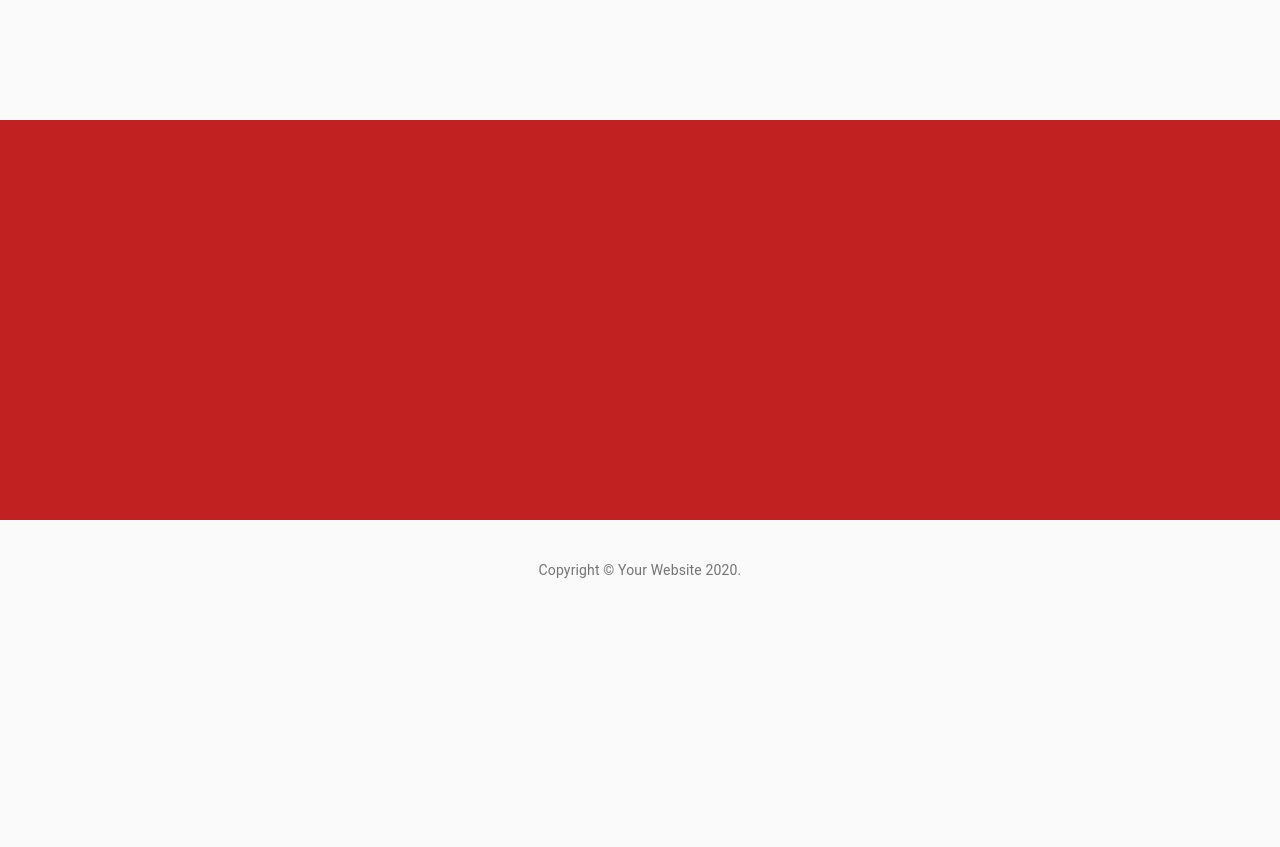
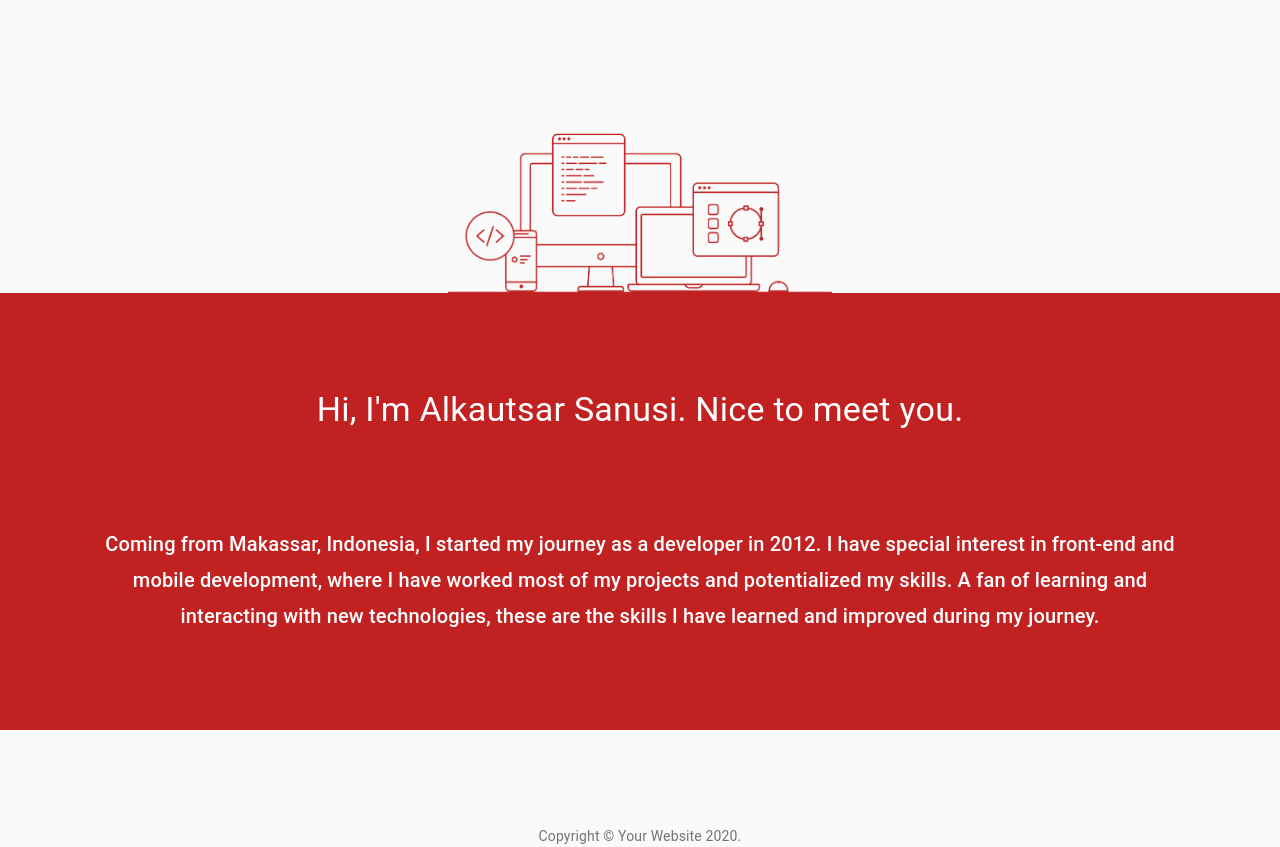
Before and after one commit to alsanusi/new-als-site, a React (Create React App) app: page / in a window 1280 px wide. Shown: the part 760-1607 px from the top of the page. Before the commit the page ends 1340 px from the top, so only its background shows below. Built offline with nearby package versions, Linux system fonts and the light colour scheme.

Commit message:
feat: new layout

```diff
--- a/src/views/Index.jsx
+++ b/src/views/Index.jsx
@@ -1,24 +1,11 @@
 import React, { Fragment } from 'react';
 import CssBaseline from '@material-ui/core/CssBaseline';
 import Typography from '@material-ui/core/Typography';
-import Link from '@material-ui/core/Link';
 import { makeStyles } from '@material-ui/core/styles';
 import Container from '@material-ui/core/Container';
 import Box from '@material-ui/core/Box';
 import AppBar from './components/AppBar';
-
-function Copyright() {
-    return (
-        <Typography variant="body2" color="textSecondary" align="center">
-            {'Copyright © '}
-            <Link color="inherit" href="https://material-ui.com/">
-                Your Website
-      </Link>{' '}
-            {new Date().getFullYear()}
-            {'.'}
-        </Typography>
-    );
-}
+import Copyright from './components/Copyright';
 
 const useStyles = makeStyles((theme) => ({
     '@global': {
@@ -52,6 +39,29 @@ const useStyles = makeStyles((theme) => ({
             paddingBottom: theme.spacing(6),
         },
     },
+    img: {
+        width: '30%',
+        marginLeft: 'auto',
+        marginRight: 'auto',
+        display: 'block',
+        [theme.breakpoints.up('xs')]: {
+            width: '80%',
+        },
+        [theme.breakpoints.up('lg')]: {
+            width: '30%',
+        },
+    },
+    descHeader: {
+        paddingTop: theme.spacing(12),
+        color: '#fff'
+    },
+    desc: {
+        color: '#fff',
+        lineHeight: '1.8',
+        whiteSpace: 'no-wrap',
+        margin: theme.spacing(12),
+        paddingBottom: theme.spacing(12),
+    }
 }));
 
 export default function Index() {
@@ -72,8 +82,24 @@ export default function Index() {
                 </Typography>
             </Container>
             {/* End hero unit */}
-            <Box width="auto" style={{ backgroundColor: '#C12121', height: '50vh', width: '100%' }}>
-                <Typography component="div" />
+            <div>
+                <img
+                    className={classes.img}
+                    alt={''}
+                    src={require("../assets/img/laptop.png")}
+                />
+            </div>
+            <Box width="auto" style={{ backgroundColor: '#C12121', minHeight: '50vh', width: '100%' }}>
+                <Typography variant="h4" align="center" gutterBottom className={classes.descHeader}>
+                    Hi, I'm Alkautsar Sanusi. Nice to meet you.
+                </Typography>
+                <Typography variant="h6" align="center" className={classes.desc}>
+                    Coming from Makassar, Indonesia, I started my journey as a developer in 2012.
+                    I have special interest in front-end and mobile development,
+                    where I have worked most of my projects and potentialized my skills.
+                    A fan of learning and interacting with new technologies,
+                    these are the skills I have learned and improved during my journey.
+                </Typography>
             </Box>
             <Box mt={5}>
                 <Copyright />
--- /dev/null
+++ b/src/views/components/Copyright.jsx
@@ -0,0 +1,18 @@
+
+import React from 'react';
+import Link from '@material-ui/core/Link';
+import Typography from '@material-ui/core/Typography';
+
+
+export default function Copyright() {
+    return (
+        <Typography variant="body2" color="textSecondary" align="center">
+            {'Copyright © '}
+            <Link color="inherit" href="https://material-ui.com/">
+                Your Website
+      </Link>{' '}
+            {new Date().getFullYear()}
+            {'.'}
+        </Typography>
+    );
+}
```
Also changed, not shown: src/assets/img/laptop.png (added).
